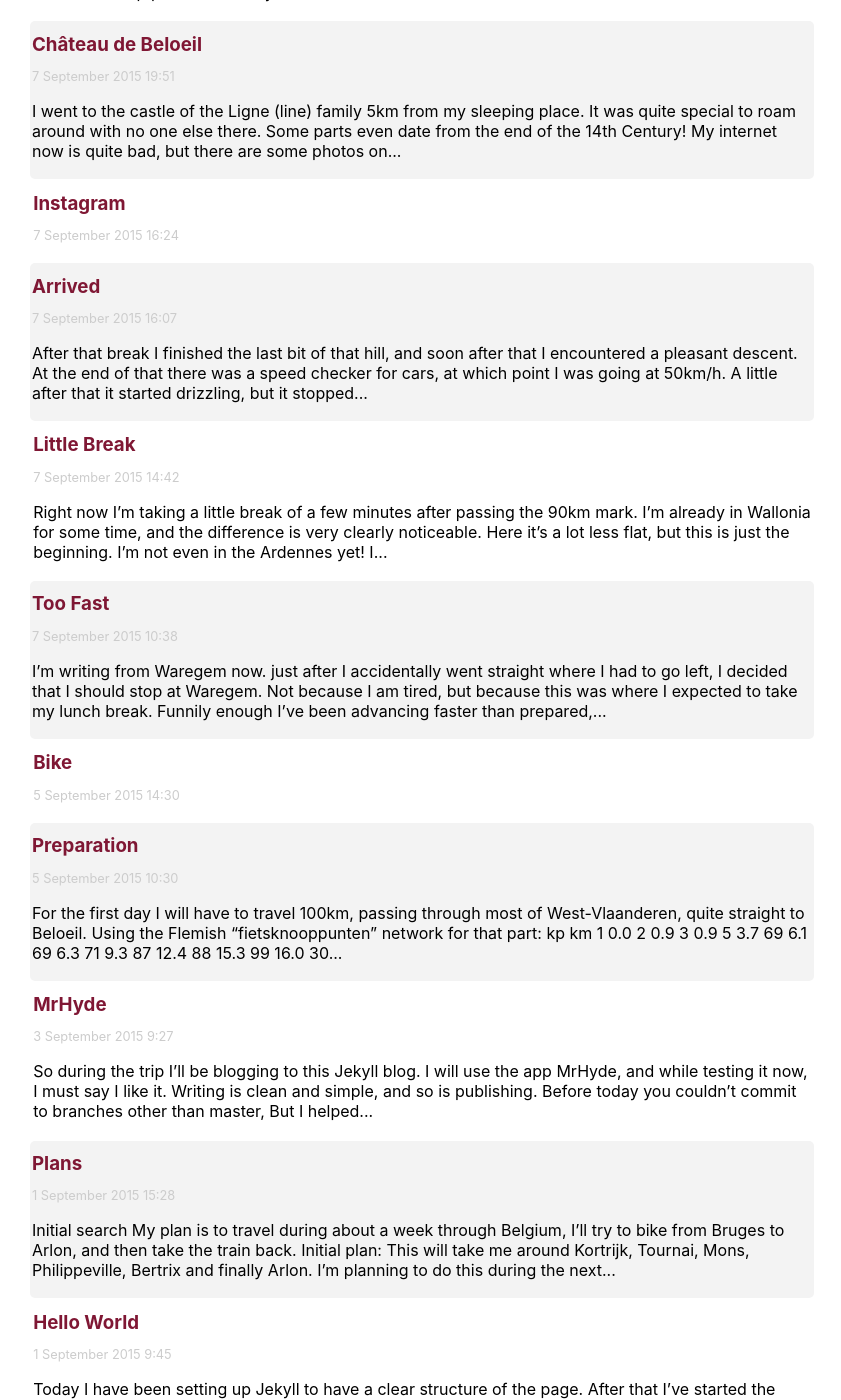
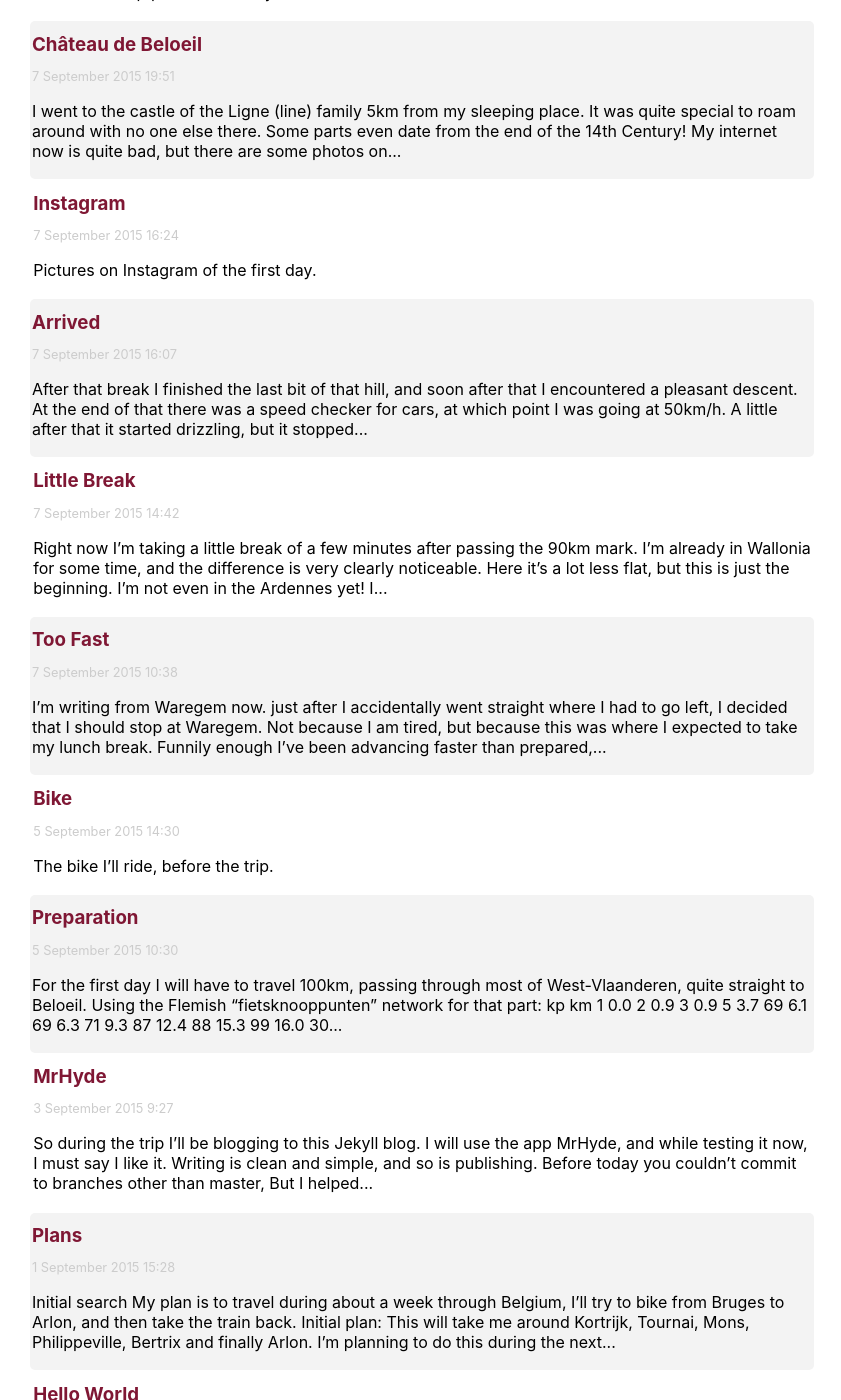
Before and after one commit to Haroenv/trip, a Jekyll site: the page built from index.md, in a window 1280 px wide and 1400 px high, scrolled down 1270 px. Shown: the whole window, without its empty margins (218-1059 px from the left). Built offline with Jekyll 4.4.1, drawn with Linux system fonts in a browser that asks for light colours.

Commit message:
description/content on image posts
Bike and Instagram

```diff
--- a/_posts/2015-09-05-Bike.md
+++ b/_posts/2015-09-05-Bike.md
@@ -7,3 +7,4 @@ photos:
     img: "/trip/assets/bike-1.png"
     caption: This is the bike I'll ride.
 ---
+The bike I'll ride, before the trip.
--- a/_posts/2015-09-07-Instagram.md
+++ b/_posts/2015-09-07-Instagram.md
@@ -13,3 +13,4 @@ photos:
     img: https://instagram.com/p/7VSHb8IniX/media?size=l
     caption: My room
 ---
+Pictures on Instagram of the first day.
```
